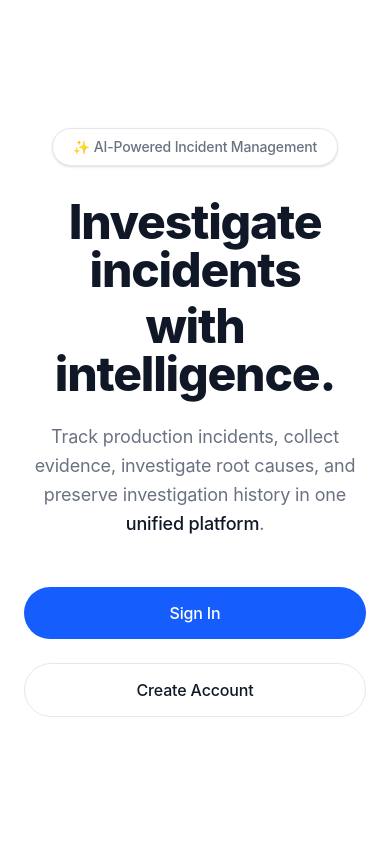
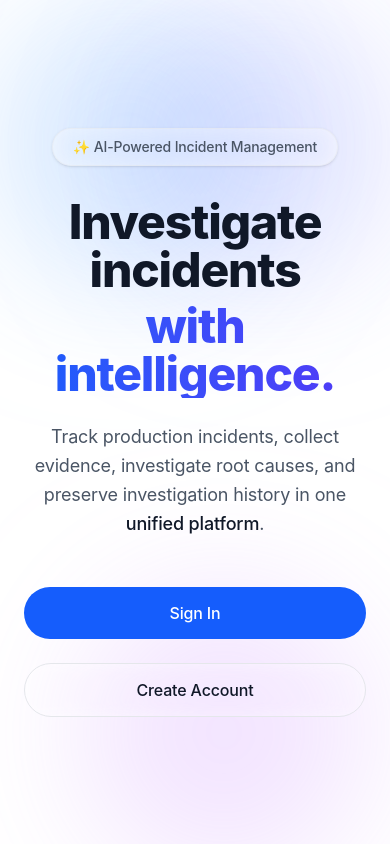
Before and after one commit to sagarsajwan26/AI_incident_manager, a Next.js app in the folder client/: page / in a window 390 px wide. Built offline with nearby package versions, Linux system fonts and the light colour scheme; no server answers.

Commit message:
style: modernize landing page with gradients and glassmorphism

```diff
--- a/client/app/page.tsx
+++ b/client/app/page.tsx
@@ -12,28 +12,33 @@ export default function Home() {
   }
 
   return (
-    <main className="relative min-h-screen overflow-hidden bg-white dark:bg-gray-950 text-gray-900 dark:text-gray-100 flex items-center justify-center px-6">
+    <main className="relative min-h-screen overflow-hidden bg-[radial-gradient(ellipse_at_top,_var(--tw-gradient-stops))] from-blue-50 dark:from-blue-900/20 via-white dark:via-gray-950 to-white dark:to-gray-950 text-gray-900 dark:text-gray-100 flex items-center justify-center px-6">
+      {/* Animated glowing background elements */}
+      <div className="absolute top-0 -left-4 w-72 h-72 bg-blue-400 rounded-full mix-blend-multiply filter blur-3xl opacity-20 dark:opacity-10 animate-blob"></div>
+      <div className="absolute top-0 -right-4 w-72 h-72 bg-indigo-400 rounded-full mix-blend-multiply filter blur-3xl opacity-20 dark:opacity-10 animate-blob animation-delay-2000"></div>
+      <div className="absolute -bottom-8 left-20 w-72 h-72 bg-purple-400 rounded-full mix-blend-multiply filter blur-3xl opacity-20 dark:opacity-10 animate-blob animation-delay-4000"></div>
+
       <section className="relative z-10 w-full max-w-4xl text-center">
         <div>
-          <div className="inline-flex items-center rounded-full border border-gray-200 dark:border-gray-800 bg-white dark:bg-gray-950 px-5 py-2 text-sm font-medium text-gray-500 dark:text-gray-400 mb-8 shadow-sm">
+          <div className="inline-flex items-center rounded-full border border-gray-200/50 dark:border-gray-800/50 bg-white/50 dark:bg-gray-900/50 backdrop-blur-md px-5 py-2 text-sm font-medium text-gray-600 dark:text-gray-300 mb-8 shadow-sm">
             ✨ AI-Powered Incident Management
           </div>
 
           <h1 className="text-5xl font-extrabold tracking-tight sm:text-7xl mb-6">
             Investigate incidents
-            <span className="block mt-2 text-gray-900 dark:text-gray-100">
+            <span className="block mt-2 bg-clip-text text-transparent bg-gradient-to-r from-blue-600 to-indigo-600 dark:from-blue-400 dark:to-indigo-400">
               with intelligence.
             </span>
           </h1>
 
-          <p className="mx-auto mt-6 max-w-2xl text-lg sm:text-xl leading-relaxed text-gray-500 dark:text-gray-400">
+          <p className="mx-auto mt-6 max-w-2xl text-lg sm:text-xl leading-relaxed text-gray-600 dark:text-gray-400">
             Track production incidents, collect evidence, investigate root causes,
             and preserve investigation history in one{" "}
             <span className="text-gray-900 dark:text-gray-100 font-medium">unified platform</span>.
           </p>
 
           {user && !isError && (
-            <div className="mt-8 mb-4 p-6 rounded-2xl border border-gray-200 dark:border-gray-800 bg-white dark:bg-gray-950 inline-block text-left shadow-sm">
+            <div className="mt-8 mb-4 p-6 rounded-2xl border border-white/20 dark:border-white/10 bg-white/60 dark:bg-gray-900/60 backdrop-blur-xl inline-block text-left shadow-xl">
               <h2 className="text-2xl font-bold text-gray-900 dark:text-gray-100">
                 Welcome back, {user?.name}
               </h2>
@@ -46,14 +51,14 @@ export default function Home() {
               <>
                 <Link
                   href="/login"
-                  className="w-full sm:w-auto rounded-full bg-blue-600 dark:bg-blue-500 px-8 py-3.5 font-medium text-white transition-all hover:opacity-90 active:scale-[0.98]"
+                  className="w-full sm:w-auto rounded-full bg-blue-600 dark:bg-blue-500 px-8 py-3.5 font-medium text-white transition-all hover:bg-blue-700 hover:shadow-lg hover:shadow-blue-500/25 hover:-translate-y-0.5 active:scale-95"
                 >
                   Sign In
                 </Link>
 
                 <Link
                   href="/signup"
-                  className="w-full sm:w-auto rounded-full border border-gray-200 dark:border-gray-800 bg-transparent px-8 py-3.5 font-medium text-gray-900 dark:text-gray-100 transition-all hover:bg-black/5 dark:hover:bg-white/5 active:scale-[0.98]"
+                  className="w-full sm:w-auto rounded-full border border-gray-200 dark:border-gray-800 bg-white/50 dark:bg-gray-950/50 backdrop-blur-sm px-8 py-3.5 font-medium text-gray-900 dark:text-gray-100 transition-all hover:bg-gray-50 dark:hover:bg-gray-900 hover:shadow-md hover:-translate-y-0.5 active:scale-95"
                 >
                   Create Account
                 </Link>
@@ -62,7 +67,7 @@ export default function Home() {
             {user && !isError && (
               <Link
                 href="/dashboard"
-                className="w-full sm:w-auto rounded-full bg-blue-600 dark:bg-blue-500 px-8 py-3.5 font-medium text-white transition-all hover:opacity-90 active:scale-[0.98]"
+                className="w-full sm:w-auto rounded-full bg-blue-600 dark:bg-blue-500 px-8 py-3.5 font-medium text-white transition-all hover:bg-blue-700 hover:shadow-lg hover:shadow-blue-500/25 hover:-translate-y-0.5 active:scale-95"
               >
                 Go to Dashboard
               </Link>
```
